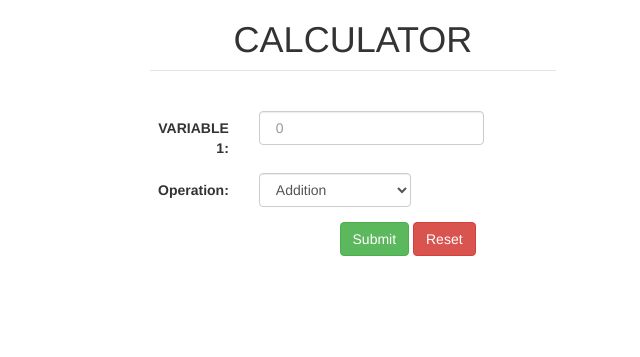
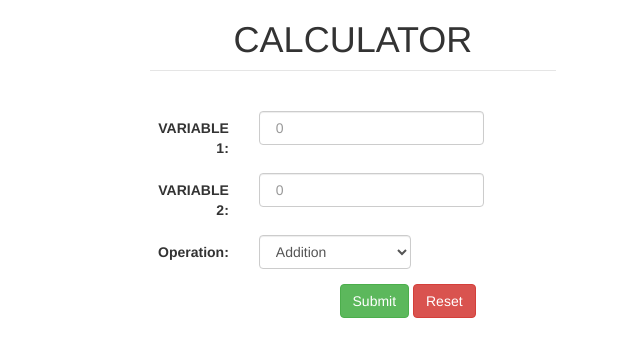
Before and after one commit to vishalyadav2/Paas, a Flask app: page / in a window 1280 px wide. Shown: the top 357 px of the page, without its empty margins (287-927 px from the left). Run offline with Flask 2, Linux system fonts and the light colour scheme; some libraries are stand-ins or nearby versions.

Commit message:
Update index.html

```diff
--- a/templates/index.html
+++ b/templates/index.html
@@ -21,7 +21,12 @@
 							<input type="number" class="form-control" name="var_1" placeholder="&nbsp;0&nbsp;">
 						</div>
 					</div>
-
+					<div class="form-group">
+						<label class="control-label col-xs-3" for="var_1">VARIABLE 2:</label>
+						<div class="col-xs-7">
+							<input type="number" class="form-control" name="var_2" placeholder="&nbsp;0&nbsp;">
+						</div>
+					</div>
 					<div class="form-group">
             			<label class="control-label col-xs-3">Operation:</label>
             			<div class="col-xs-5">
```
